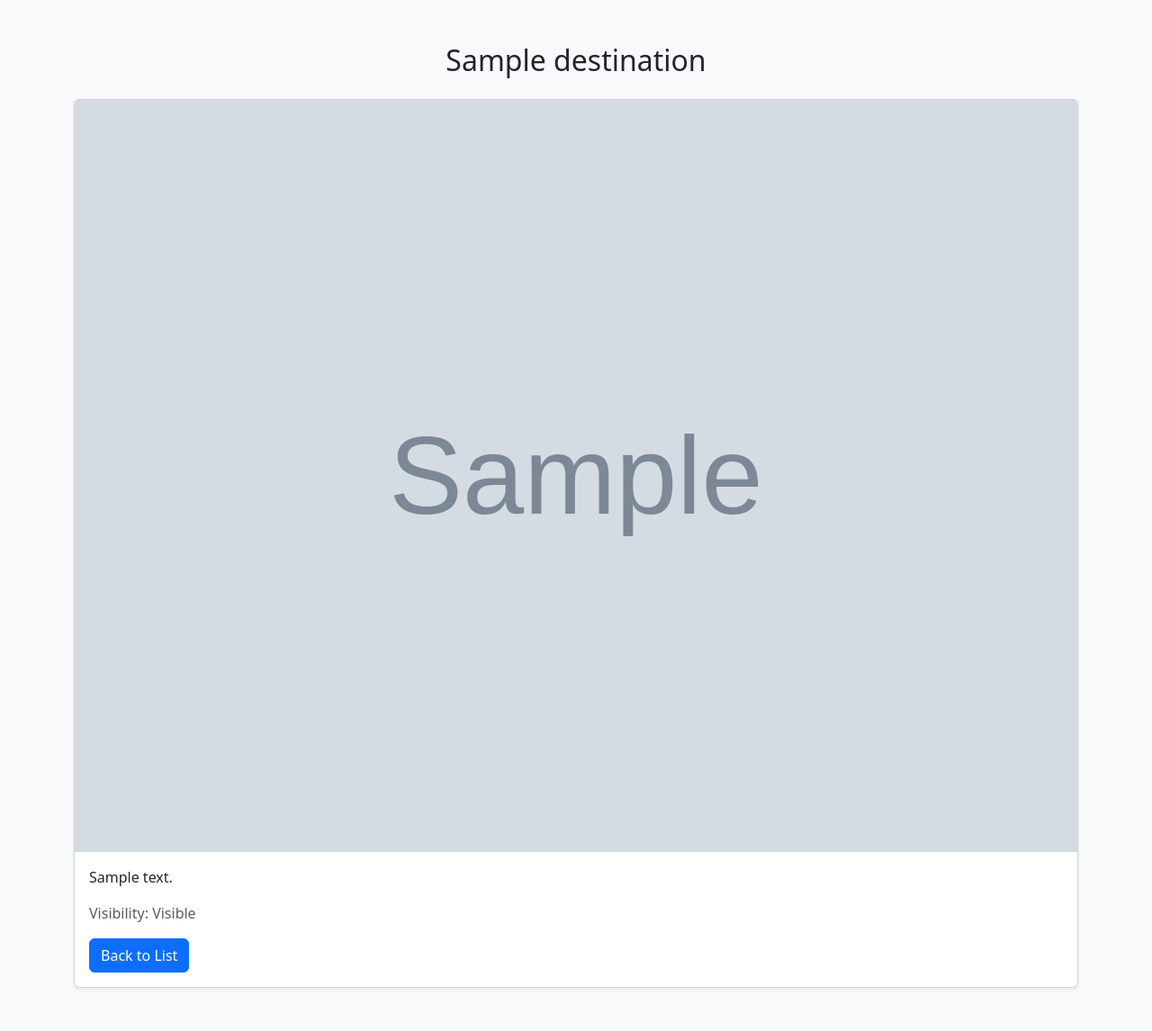
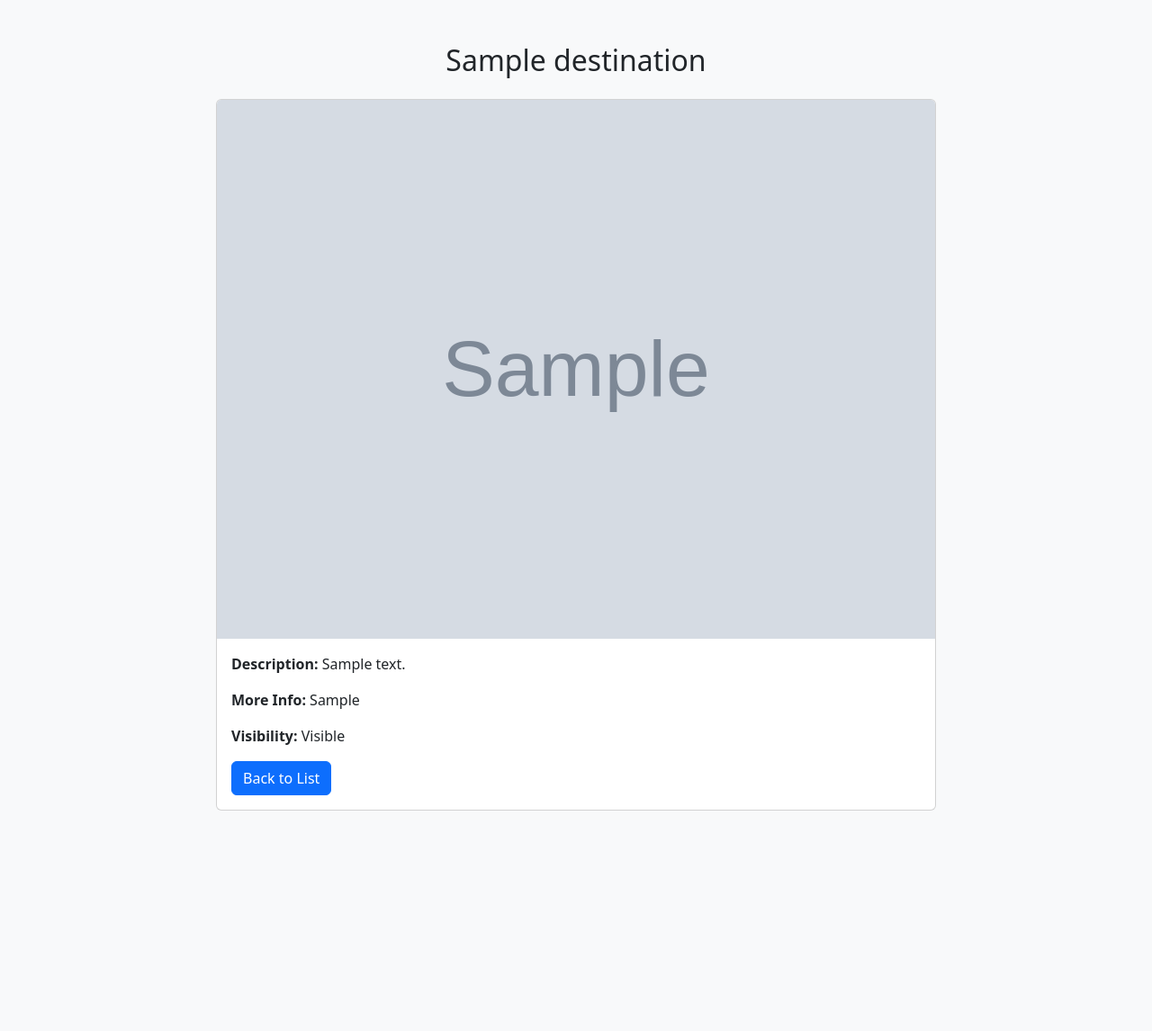
Before and after one commit to krunal4532/gah-admin-backend, a Flask app: page /admin/destination/1 in a window 1280 px wide. Shown: the whole page at 90% size. After the commit the page ends 901 px from the top, so only its background shows below. Run offline with Flask 3, Linux system fonts and the light colour scheme; the visitor is signed in with stand-in values (Sample User, id 1); grey boxes marked "Sample" are stand-in pictures; a database or web service that is not in the repository returns one stand-in record (values such as "Sample title"); some libraries are stand-ins or nearby versions.

Commit message:
Show More Info on destination detail page

```diff
--- a/templates/admin/destination_detail.html
+++ b/templates/admin/destination_detail.html
@@ -1,19 +1,19 @@
-<!-- templates/admin/destination_detail.html -->
 <!DOCTYPE html>
 <html lang="en">
 <head>
     <meta charset="UTF-8">
-    <title>{{ destination.name }} - Details</title>
+    <title>{{ destination.name }}</title>
     <link href="https://cdn.jsdelivr.net/npm/bootstrap@5.3.0/dist/css/bootstrap.min.css" rel="stylesheet">
 </head>
 <body class="bg-light">
 <div class="container py-5">
     <h2 class="text-center mb-4">{{ destination.name }}</h2>
-    <div class="card shadow-sm">
+    <div class="card mx-auto" style="max-width: 800px;">
         <img src="{{ url_for('static', filename='uploads/' ~ destination.image_filename) }}" class="card-img-top" alt="{{ destination.name }}">
         <div class="card-body">
-            <p class="card-text">{{ destination.description }}</p>
-            <p class="text-muted">Visibility: {{ 'Visible' if destination.visible else 'Hidden' }}</p>
+            <p><strong>Description:</strong> {{ destination.description }}</p>
+            <p><strong>More Info:</strong> {{ destination.more_info }}</p>  <!-- ✅ Add this line -->
+            <p><strong>Visibility:</strong> {{ 'Visible' if destination.visible else 'Hidden' }}</p>
             <a href="{{ url_for('view_destinations') }}" class="btn btn-primary">Back to List</a>
         </div>
     </div>
```
